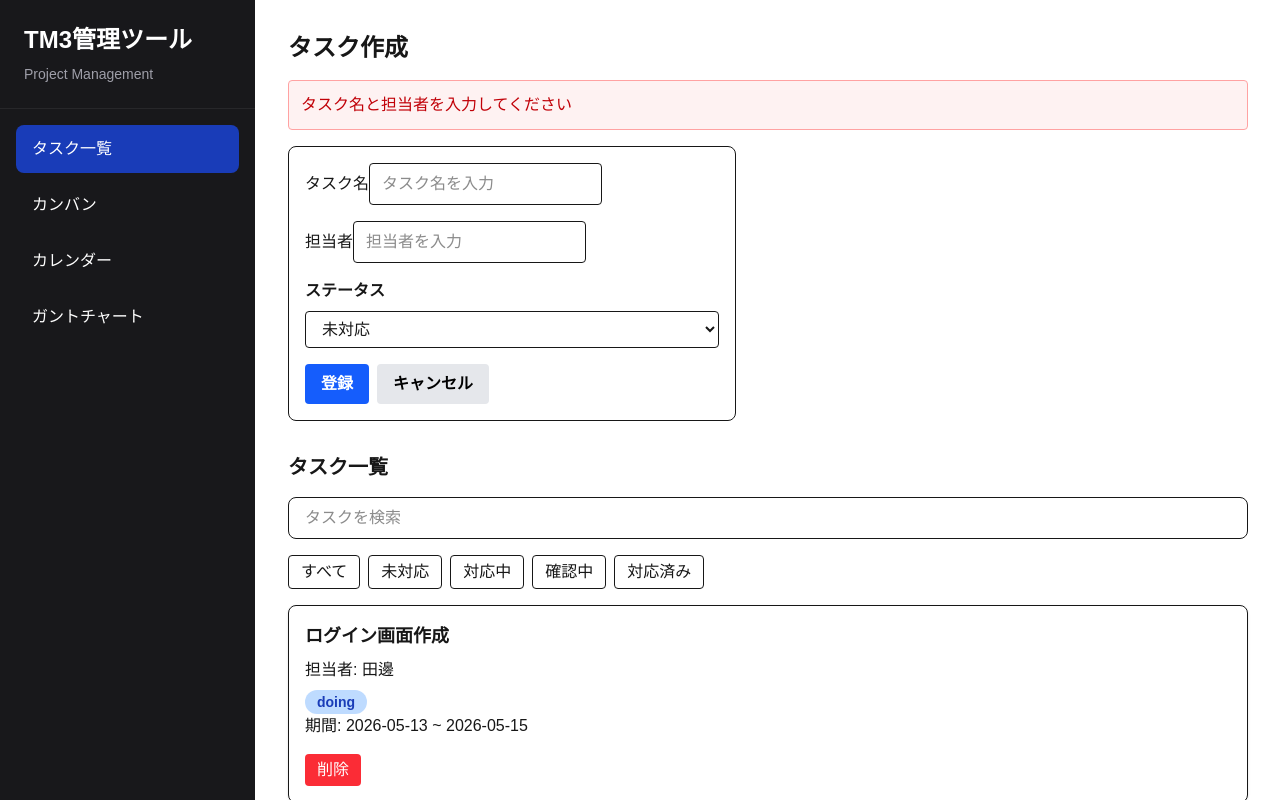
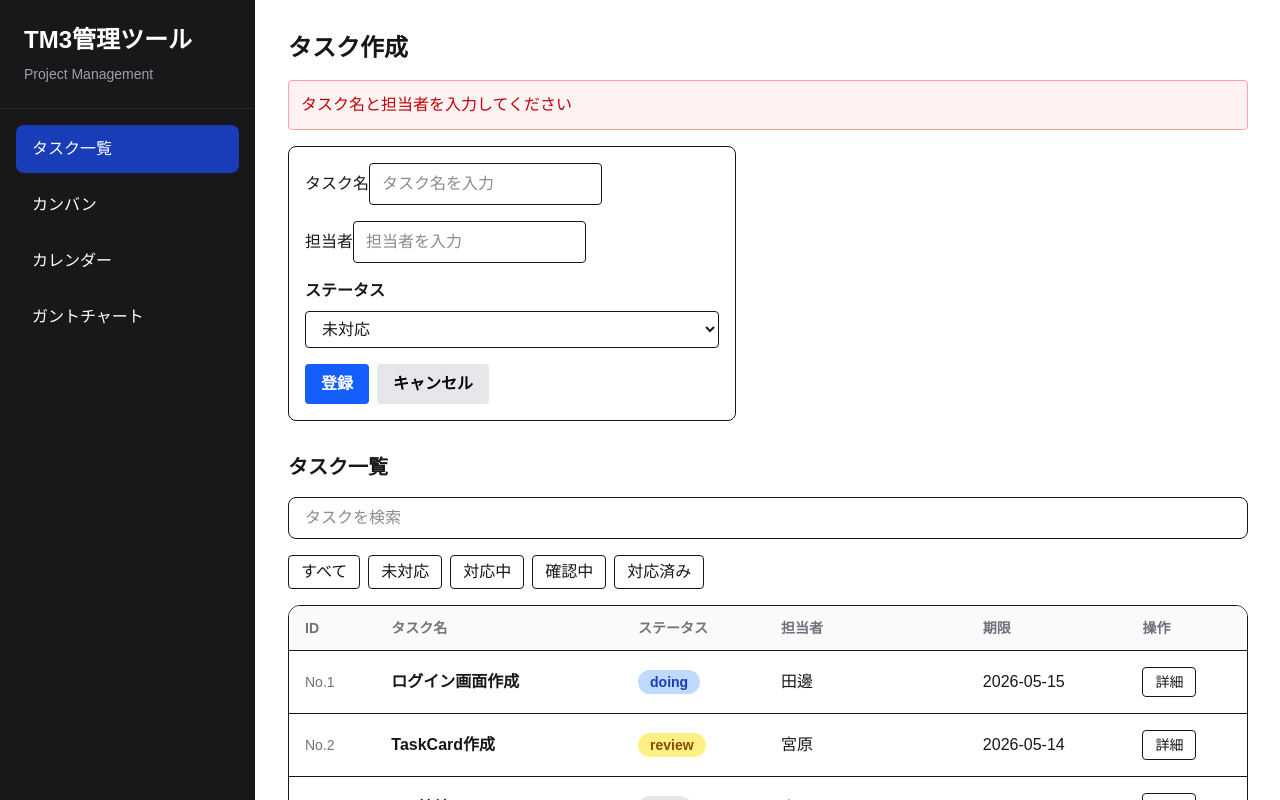
Before and after one commit to kazu0801-b/tm3-management-app, a Next.js app in the folder frontend/: page / in a window 1280 px wide. Shown: the top 800 px of the page. Built offline with nearby package versions, Linux system fonts and the light colour scheme.

Commit message:
TaskTableと詳細ページ遷移を追加

```diff
--- a/frontend/src/app/page.tsx
+++ b/frontend/src/app/page.tsx
@@ -3,8 +3,8 @@
 import { ErrorMessage } from "@/components/atoms/ErrorMessage";
 import { KanbanBoard } from "@/components/organisms/KanbanBoard";
 import { TaskForm } from "@/components/organisms/TaskForm";
-import { TaskList } from "@/components/organisms/TaskList";
 import { AppLayout } from "@/components/templates/AppLayout";
+import { TaskTable } from "@/components/organisms/TaskTable";
 import { mockTasks } from "@/data/mockTasks";
 import { Task } from "@/types/task";
 import { useEffect, useState } from "react";
@@ -118,10 +118,7 @@ export default function Home() {
         </div>
 
         <div className="mt-4">
-          <TaskList
-            tasks={filteredTasks}
-            onDelete={handleDeleteTask}
-          />
+          <TaskTable tasks={filteredTasks}/>
         </div>
       </section>
 
--- a/frontend/src/app/tasks/[id]/page.tsx
+++ b/frontend/src/app/tasks/[id]/page.tsx
@@ -1,3 +1,5 @@
+import { AppLayout } from "@/components/templates/AppLayout";
+
 type Props = {
   params: Promise<{
     id: string;
@@ -8,11 +10,13 @@ const TaskDetailPage = async ({ params }: Props) => {
   const { id } = await params;
 
   return (
-    <main className="p-8">
+    <AppLayout>
+
       <h1 className="text-2xl font-bold">タスク詳細</h1>
 
       <p className="mt-4">Task ID: {id}</p>
-    </main>
+
+    </AppLayout>
   );
 };
 
--- /dev/null
+++ b/frontend/src/components/organisms/TaskTable/index.tsx
@@ -0,0 +1,61 @@
+import { StatusBadge } from "@/components/atoms/StatusBadge";
+import { Task } from "@/types/task";
+import Link from "next/link";
+
+type Props = {
+  tasks: Task[];
+};
+
+export const TaskTable = ({ tasks }: Props) => {
+  return (
+    <div className="overflow-hidden rounded-xl border bg-white">
+      <table className="w-full border-collapse">
+        <thead className="bg-zinc-50">
+          <tr className="text-left text-sm text-zinc-500">
+            <th className="px-4 py-3">ID</th>
+            <th className="px-4 py-3">タスク名</th>
+            <th className="px-4 py-3">ステータス</th>
+            <th className="px-4 py-3">担当者</th>
+            <th className="px-4 py-3">期限</th>
+            <th className="px-4 py-3">操作</th>
+          </tr>
+        </thead>
+
+        <tbody>
+          {tasks.map((task) => (
+            <tr key={task.id} className="border-t">
+              <td className="px-4 py-4 text-sm text-zinc-500">
+                No.{task.id}
+              </td>
+
+              <td className="px-4 py-4 font-bold">
+                {task.title}
+              </td>
+
+              <td className="px-4 py-4">
+                <StatusBadge status={task.status} />
+              </td>
+
+              <td className="px-4 py-4">
+                {task.assignee}
+              </td>
+
+              <td className="px-4 py-4">
+                {task.dueDate}
+              </td>
+
+              <td className="px-4 py-4">
+                <Link
+                  href={`/tasks/${task.id}`}
+                  className="inline-block rounded border px-3 py-1 text-sm"
+                >
+                  詳細
+                </Link>
+              </td>
+            </tr>
+          ))}
+        </tbody>
+      </table>
+    </div>
+  );
+};
```
